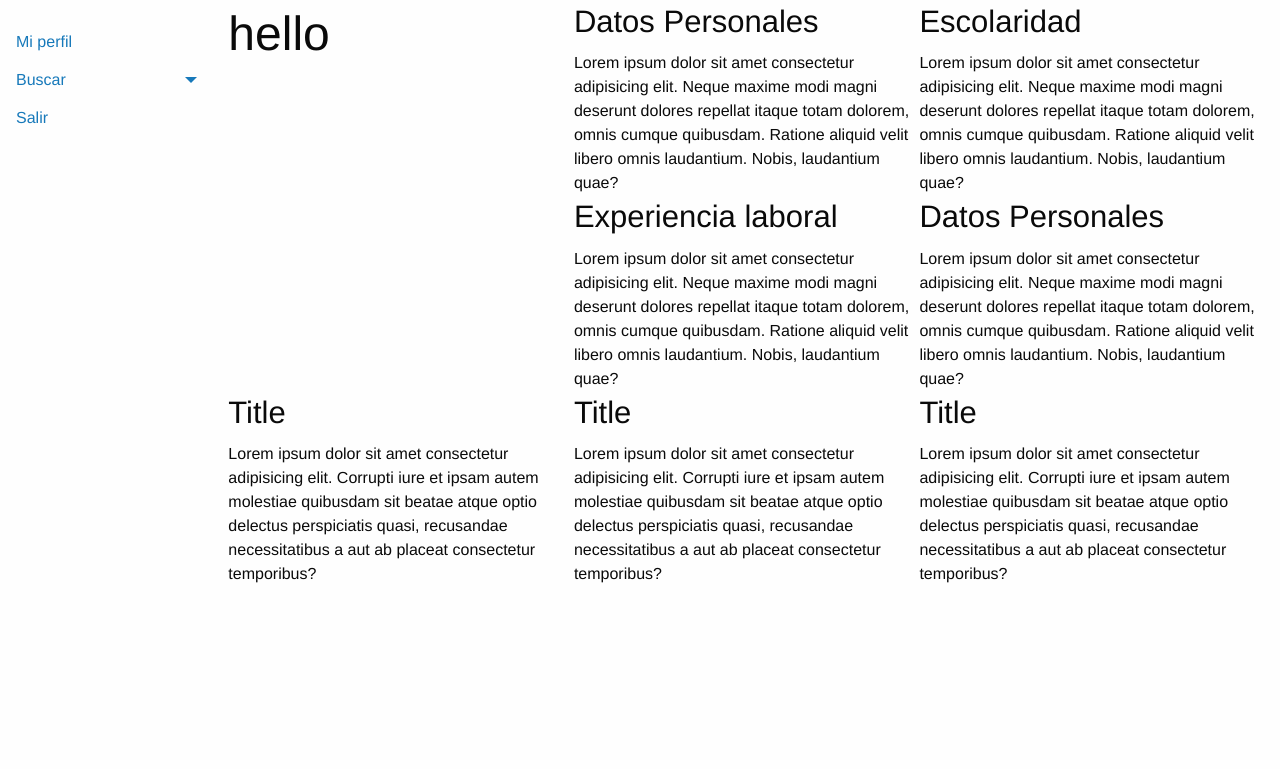
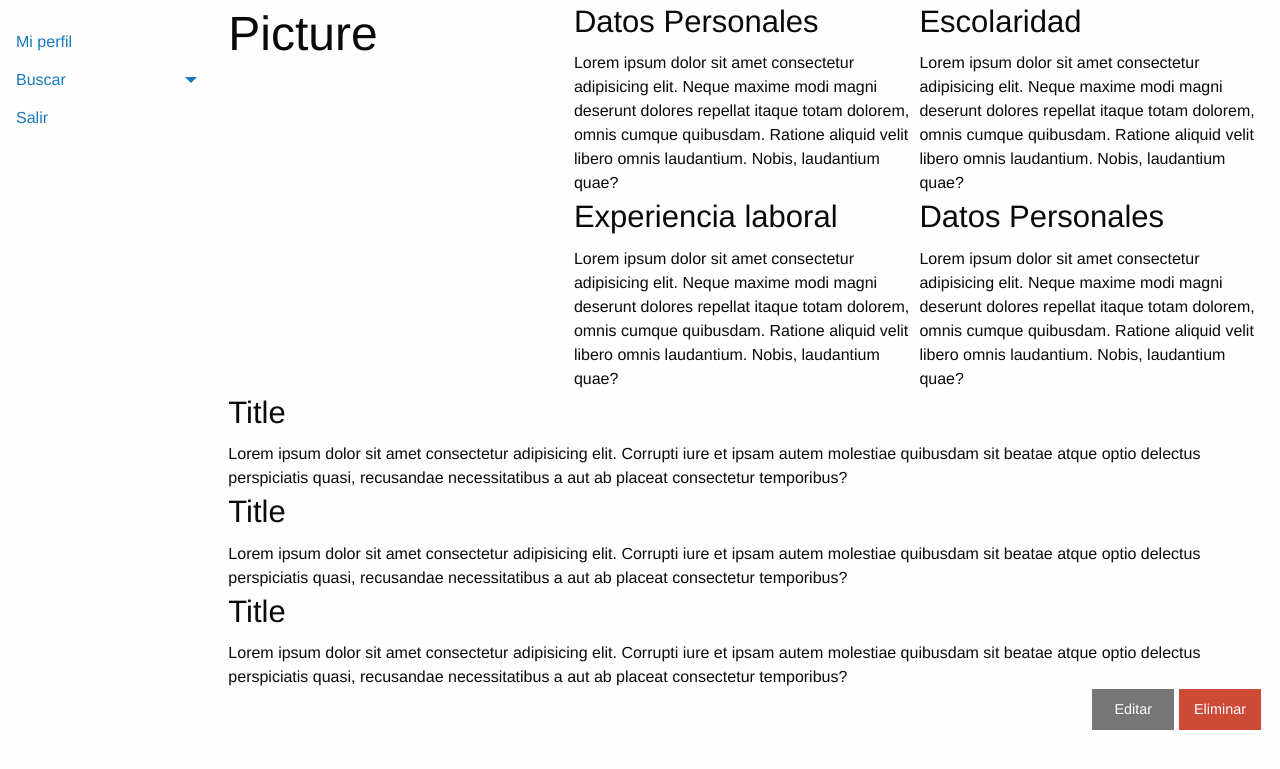
Before and after one commit to EnriqueMendozaEDC8/Flask-Python-WIP, a Flask app: page /perfil in a window 1280 px wide. Shown: the top 769 px of the page. Run offline with Flask 2, Linux system fonts and the light colour scheme; some libraries are stand-ins or nearby versions.

Commit message:
Se creo la pantalla para editar perfil

```diff
--- a/controllers/perfilController.py
+++ b/controllers/perfilController.py
@@ -4,3 +4,7 @@ from flask import session,render_template,redirect,url_for, request
 @app.route("/perfil",methods = ['POST', 'GET'])
 def perfil():
      return render_template('perfil/perfil.html')
+
+@app.route("/editarPerfil",methods = ['POST', 'GET'])
+def editarPerfil():
+     return render_template('perfil/editarperfil.html')
--- a/templates/perfil/perfil.html
+++ b/templates/perfil/perfil.html
@@ -5,7 +5,7 @@
 <div class="grid-container fluid">
     <div class="grid-x">
         <div class="columns medium-4">
-            <h1>hello</h1>
+            <h1>Picture</h1>
         </div>
         <div class="columns medium-8">
             <div class="grid-x">
@@ -27,17 +27,25 @@
                 </div>
             </div>
         </div>
-        <div class="columns medium-4">
+        <div class="columns medium-12">
             <h3> Title</h3>
             Lorem ipsum dolor sit amet consectetur adipisicing elit. Corrupti iure et ipsam autem molestiae quibusdam sit beatae atque optio delectus perspiciatis quasi, recusandae necessitatibus a aut ab placeat consectetur temporibus?
         </div>
-        <div class="columns medium-4">
+        <div class="columns medium-12">
             <h3> Title</h3>
             Lorem ipsum dolor sit amet consectetur adipisicing elit. Corrupti iure et ipsam autem molestiae quibusdam sit beatae atque optio delectus perspiciatis quasi, recusandae necessitatibus a aut ab placeat consectetur temporibus?
         </div>
-        <div class="columns medium-4">
+        <div class="columns medium-12">
             <h3> Title</h3>
             Lorem ipsum dolor sit amet consectetur adipisicing elit. Corrupti iure et ipsam autem molestiae quibusdam sit beatae atque optio delectus perspiciatis quasi, recusandae necessitatibus a aut ab placeat consectetur temporibus?
+        </div>
+        <div class="columns medium-10">
+        </div>
+        <div class="columns medium-1">
+            <a class="button secondary" style="width: 95%;" href="{{ url_for('editarPerfil') }}">Editar</a>
+        </div>
+        <div class="columns medium-1">
+            <a class="button alert" style="width: 95%;" >Eliminar</a>
         </div>
     </div>
 </div>
```
Also changed, not shown: templates/perfil/editarPerfil.html (added, +32 -0 lines).
